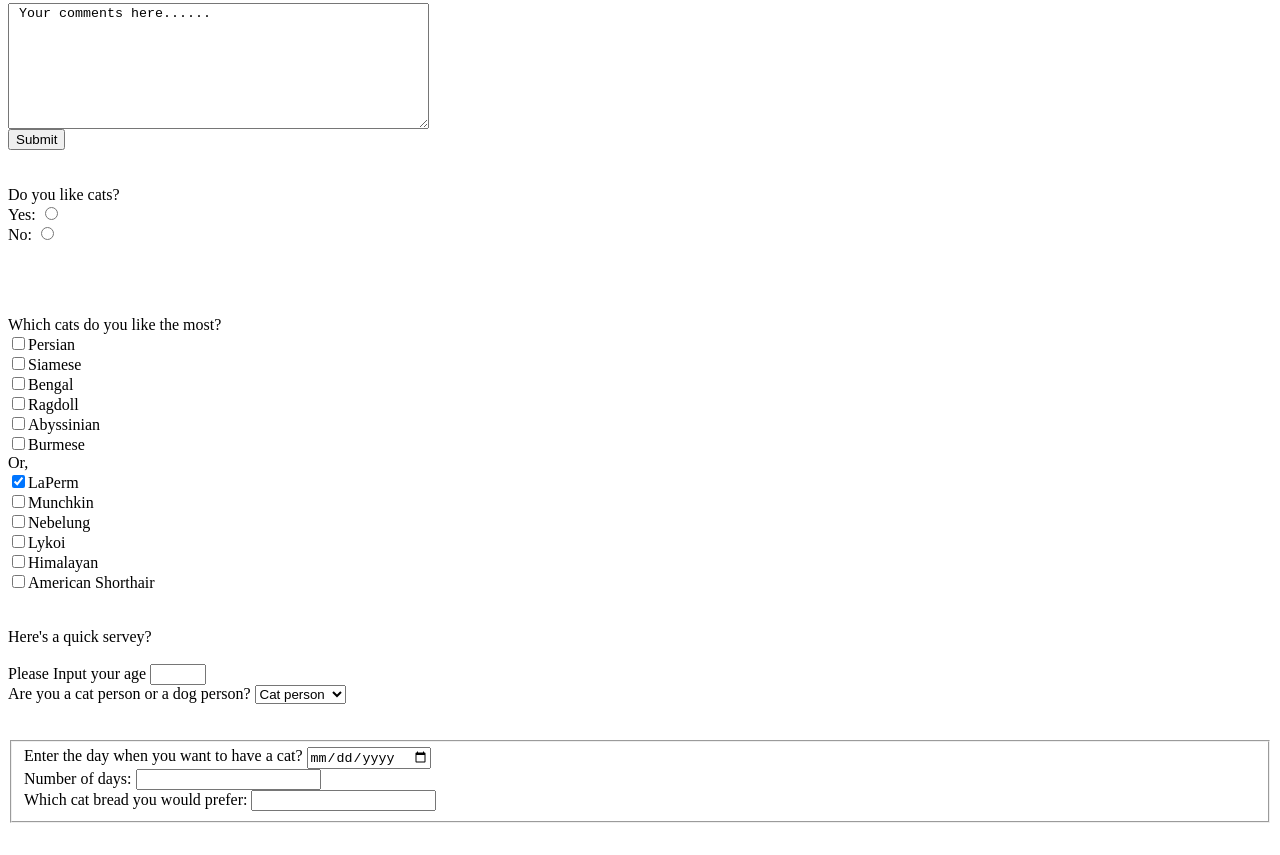
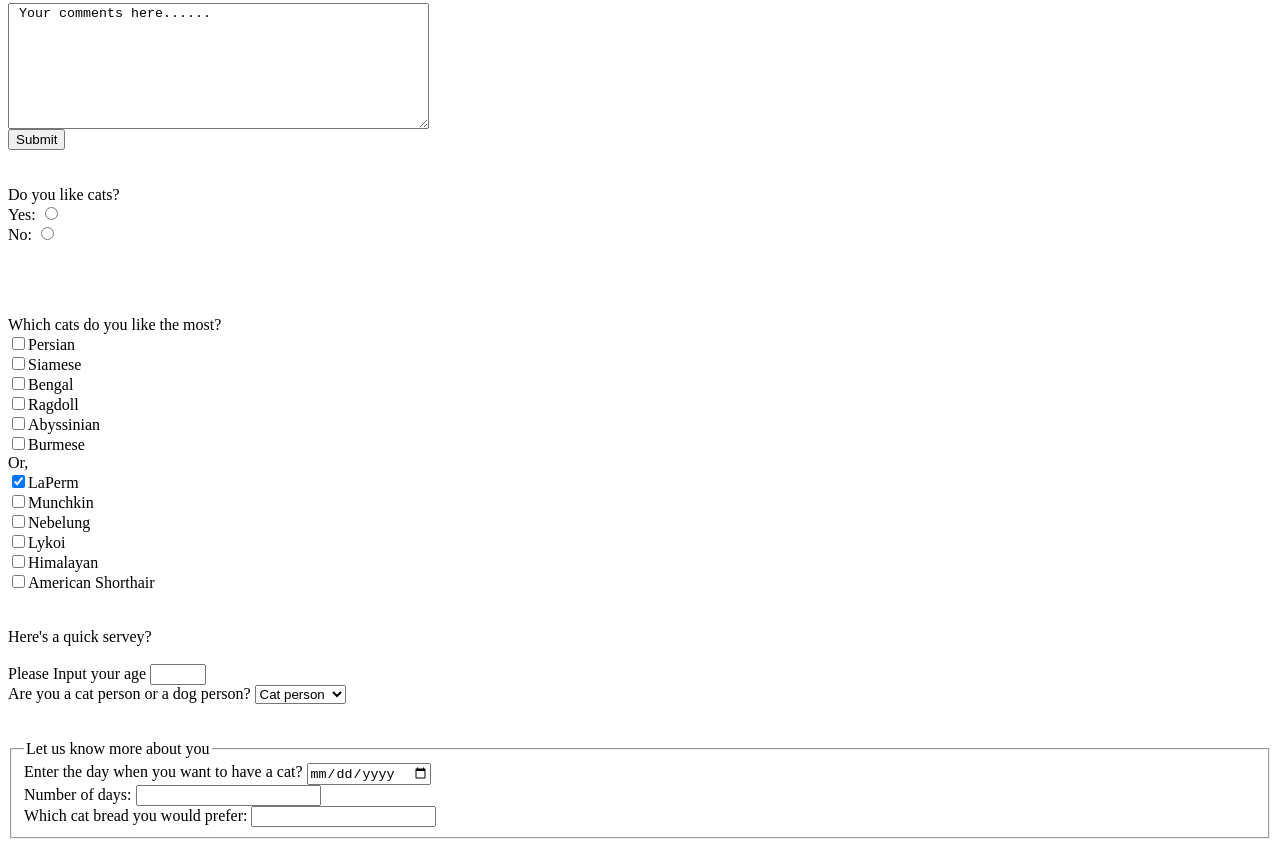
Before and after one commit to sagorrkr/WebDev, a plain HTML site: page HTML/01-Basic_HTML_Layout/TheCatWebsite.html in a window 1280 px wide. Shown: the part 2566-3421 px from the top of the page. Drawn offline with Linux system fonts and the light colour scheme.

Commit message:
updated fieldset

```diff
--- a/HTML/01-Basic_HTML_Layout/TheCatWebsite.html
+++ b/HTML/01-Basic_HTML_Layout/TheCatWebsite.html
@@ -273,6 +273,9 @@ Are you a cat person or a dog person?
 
 <form>
     <fieldset>
+
+        <legend>Let us know more about you</legend>
+
     Enter the day when you want to have a cat?
 
     <input type="date" name="day">
```
